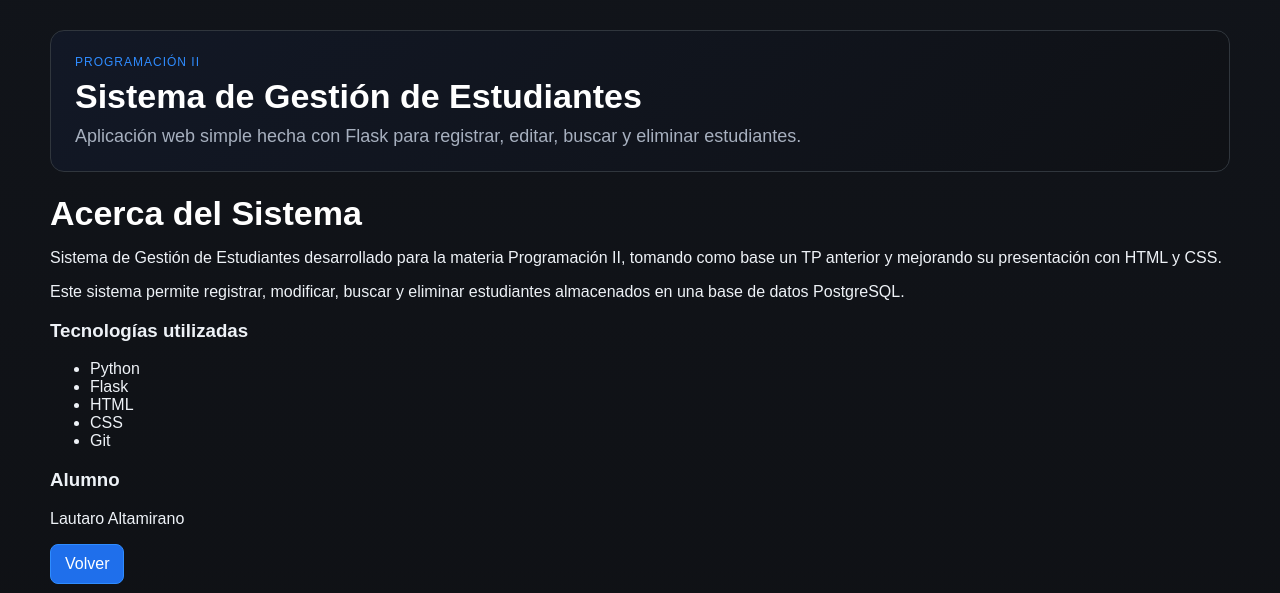
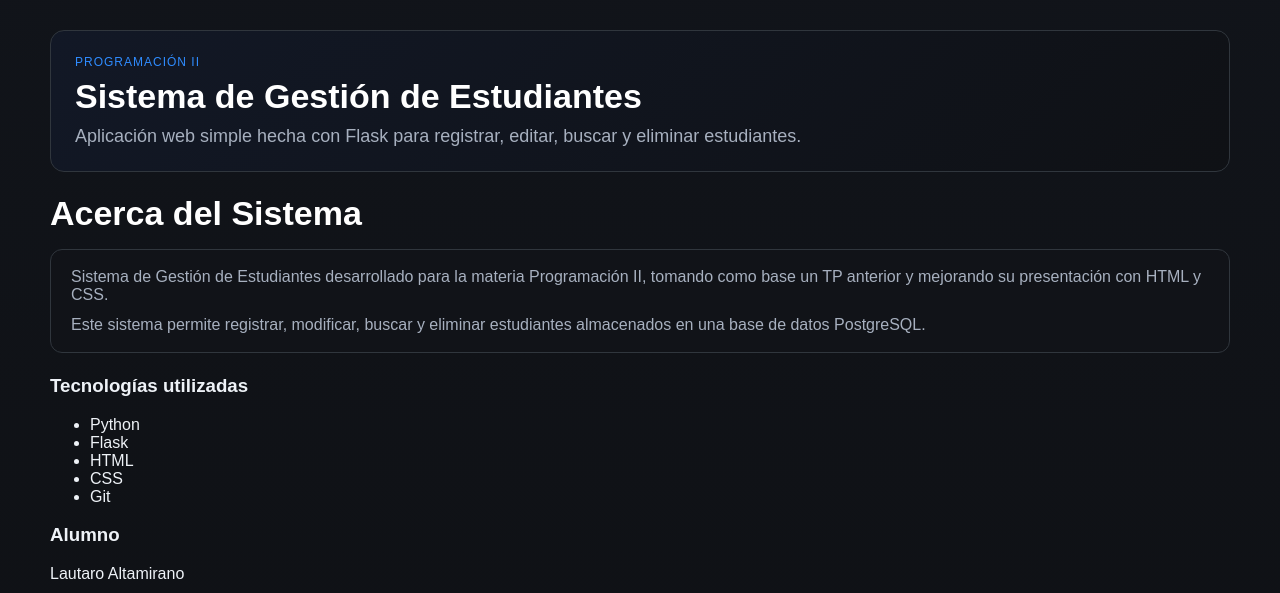
Before and after one commit to Lautaroaltt/P4_ProgramacionII, a Flask app: page /about in a window 1280 px wide. Shown: the part 61-654 px from the top of the page. Run offline with Flask 3, Linux system fonts and the light colour scheme; some libraries are stand-ins or nearby versions.

Commit message:
segunda modificacion con commit

```diff
--- a/static/style.css
+++ b/static/style.css
@@ -175,6 +175,23 @@ button:hover {
     overflow: hidden;
 }
 
+.info-card {
+    background-color: var(--panel-2);
+    border: 1px solid var(--line);
+    border-radius: 12px;
+    padding: 18px 20px;
+    margin: 16px 0 22px;
+}
+
+.info-card p {
+    margin: 0 0 12px;
+    color: var(--muted);
+}
+
+.info-card p:last-child {
+    margin-bottom: 0;
+}
+
 table {
     width: 100%;
     border-collapse: collapse;
--- a/templates/about.html
+++ b/templates/about.html
@@ -6,6 +6,7 @@
 
 <h1>Acerca del Sistema</h1>
 
+<div class="info-card">
     <p>
         Sistema de Gestión de Estudiantes desarrollado para la materia Programación II, tomando como base un TP anterior y mejorando su presentación con HTML y CSS.
     </p>
@@ -13,6 +14,7 @@ Sistema de Gestión de Estudiantes desarrollado para la materia Programación II
     <p>
         Este sistema permite registrar, modificar, buscar y eliminar estudiantes almacenados en una base de datos PostgreSQL.
     </p>
+</div>
 
 <h3>Tecnologías utilizadas</h3>
 
```
Lines whose indentation alone changed are shown as unchanged.
